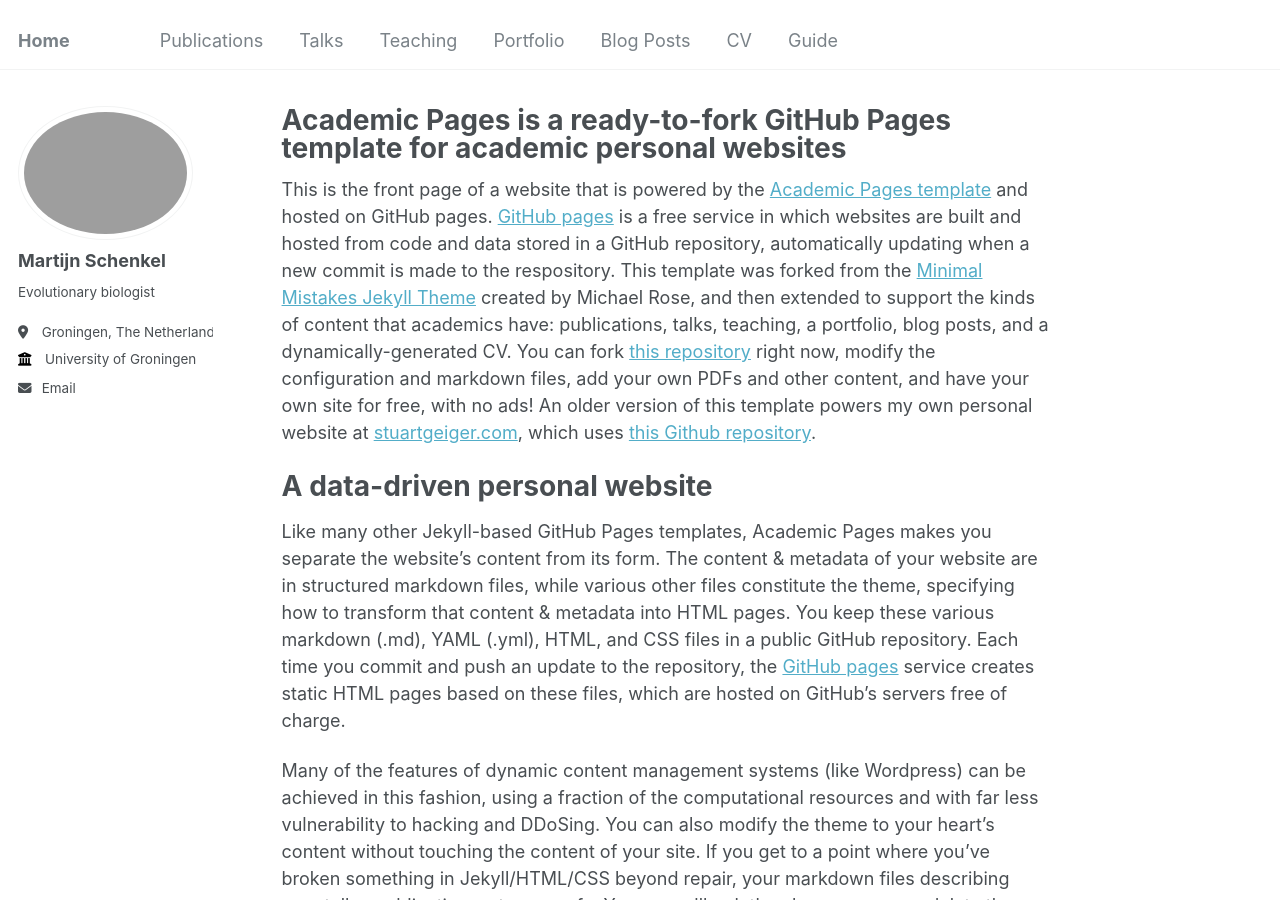
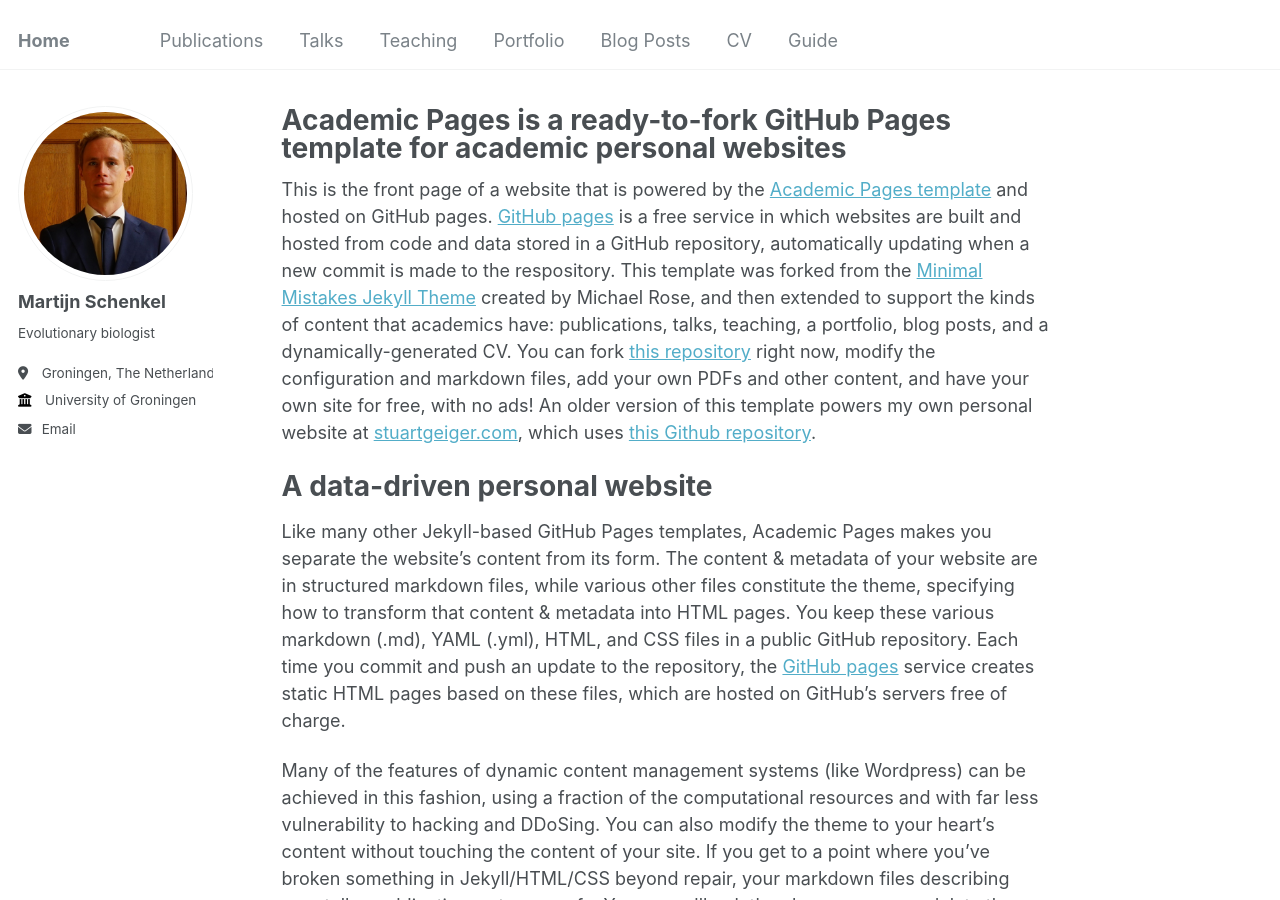
Before and after one commit to MartijnSchenkel/MartijnSchenkel.github.io, a Jekyll site: the page built from _pages/about.md, in a window 1280 px wide and 900 px high. Built offline with Jekyll 4.4.1, drawn with Linux system fonts in a browser that asks for light colours.

Commit message:
Update _config.yml

```diff
--- a/_config.yml
+++ b/_config.yml
@@ -21,7 +21,7 @@ repository               : "academicpages/academicpages.github.io"
 #               Additional customization can be done by editing /_includes/author-profile.html
 author:
   # Biographic information
-  avatar           : "profile2.png"
+  avatar           : "profile2.jpg"
   name             : "Martijn Schenkel"
   pronouns         : # example: "she/her"
   bio              : "Evolutionary biologist"
```
